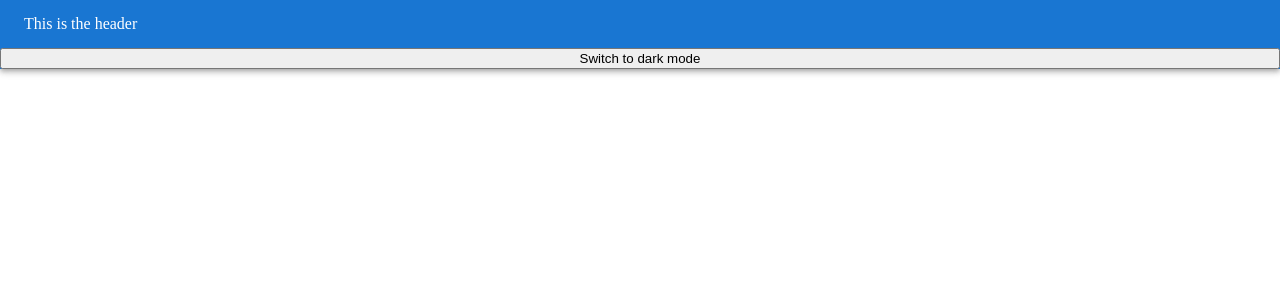
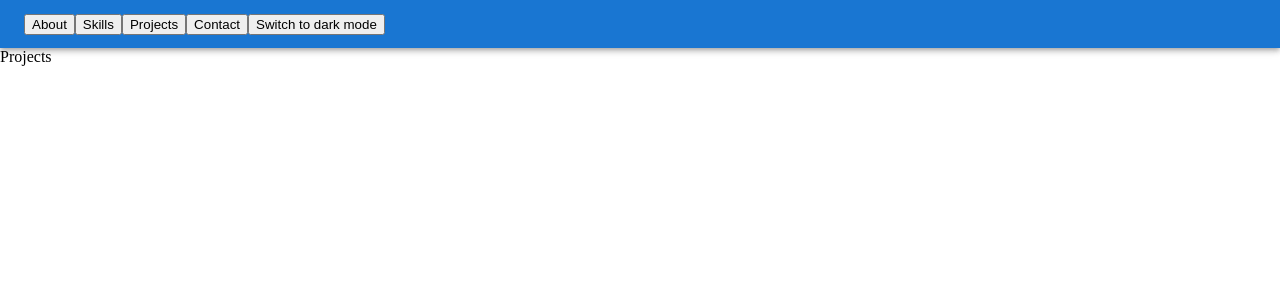
Before and after one commit to cortex05/dan-portfolio, a React (Vite) app: page /projects in a window 1280 px wide. Shown: the top 300 px of the page. Built offline with nearby package versions, Linux system fonts and the light colour scheme.

Commit message:
feat: Basic landing set up

```diff
--- a/src/App.tsx
+++ b/src/App.tsx
@@ -2,10 +2,13 @@ import { useState, useEffect, useContext } from "react"
 import { BrowserRouter, Routes, Route } from "react-router-dom"
 import './styles/theme.css'
 import "./App.css"
-import Landing from "./screens/Landing"
+import Landing from "./screens/Landing/Landing"
 import Header from "./components/Header/Header"
 import { ThemeContext } from "./context/ThemeContext"
 import type { Theme } from "./types/constants"
+import Skills from "./screens/Skills/Skills"
+import Projects from "./screens/Projects/Projects"
+import Contact from "./screens/Contact/Contact"
 
 export const useTheme = () => {
   const context = useContext(ThemeContext)
@@ -33,6 +36,9 @@ function App() {
           <Header />
           <Routes>
             <Route path="/" element={<Landing />} />
+            <Route path="/skills" element={<Skills />} />
+            <Route path="/projects" element={<Projects />} />
+            <Route path="/contact" element={<Contact />} />
           </Routes>
         </BrowserRouter>
       </ThemeContext.Provider>
--- /dev/null
+++ b/src/components/Header/Header.module.css
@@ -0,0 +1,7 @@
+.headerBody {
+  display: flex;
+  flex-direction: row;
+  justify-content: start;
+  align-items: center;
+  /* padding: 20px; */
+}
--- a/src/components/Header/Header.tsx
+++ b/src/components/Header/Header.tsx
@@ -1,18 +1,28 @@
-import { AppBar, Box, Toolbar } from '@mui/material'
-import React from 'react'
-import { ThemeToggle } from '../ThemeToggle/ThemeToggle'
+import { AppBar, Box, Toolbar } from "@mui/material";
+import React from "react";
+import { ThemeToggle } from "../ThemeToggle/ThemeToggle";
+import styles from "./Header.module.css";
+import { useNavigate } from "react-router-dom";
 
 const Header = () => {
+  const navigate = useNavigate()
   return (
-    <Box sx={{ flexGrow: 1}}>
+    <Box sx={{ flexGrow: 1 }}>
       <AppBar position="static">
         <Toolbar variant="dense">
-          This is the header
+          <div className={styles.headerBody}>
+            <div className={styles.navLinks}>
+              <button onClick={() => navigate("/")}>About</button>
+              <button onClick={() => navigate("/skills")}>Skills</button>
+              <button onClick={() => navigate("/projects")}>Projects</button>
+              <button onClick={() => navigate("/contact")}>Contact</button>
+            </div>
+            <ThemeToggle />
+          </div>
         </Toolbar>
-        <ThemeToggle />
       </AppBar>
     </Box>
-  )
-}
+  );
+};
 
-export default Header
+export default Header;
--- /dev/null
+++ b/src/screens/Contact/Contact.tsx
@@ -0,0 +1,9 @@
+import React from 'react'
+
+const Contact = () => {
+  return (
+    <div>Contact</div>
+  )
+}
+
+export default Contact
--- /dev/null
+++ b/src/screens/Projects/Projects.tsx
@@ -0,0 +1,9 @@
+import React from 'react'
+
+const Projects = () => {
+  return (
+    <div>Projects</div>
+  )
+}
+
+export default Projects
--- /dev/null
+++ b/src/screens/Skills/Skills.tsx
@@ -0,0 +1,9 @@
+import React from 'react'
+
+const Skills = () => {
+  return (
+    <div>Skills</div>
+  )
+}
+
+export default Skills
```
Also changed, not shown: src/screens/Landing/Landing.tsx (renamed from src/screens/Landing.tsx).
